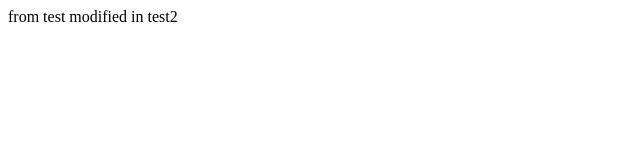
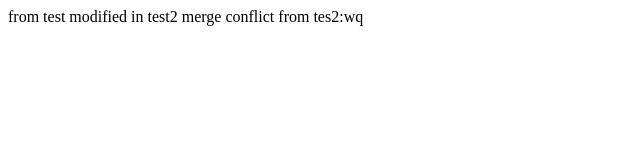
Before and after one commit to jitjthomas/test, a plain HTML site: page index.html in a window 1280 px wide. Shown: the whole page, without its empty margins (0-640 px from the left). Drawn offline with Linux system fonts and the light colour scheme.

Commit message:
updating from test2

```diff
--- a/index.html
+++ b/index.html
@@ -1,4 +1,5 @@
 <html>
 from test
 modified in test2
+merge conflict from tes2:wq
 </html>
```
